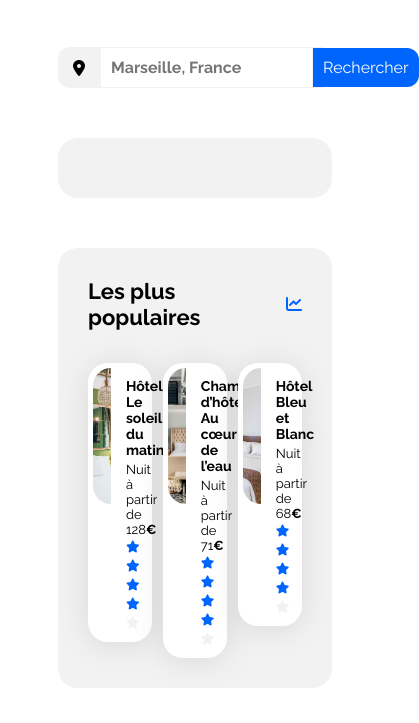
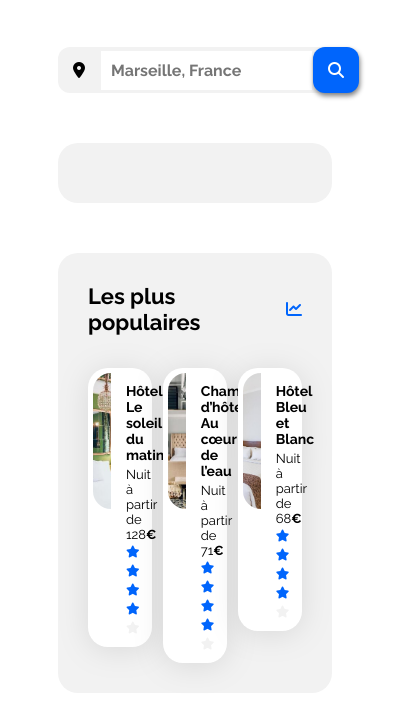
Before and after one commit to TheGeeKing/oc-2-bookie, a plain HTML site: page index.html in a window 390 px wide. Shown: the part 121-844 px from the top of the page, 419 px wide, since content can reach past the window. Drawn offline with Linux system fonts and the light colour scheme.

Commit message:
responsive search bar + shadow

```diff
--- a/css/style.css
+++ b/css/style.css
@@ -140,7 +140,7 @@ a {
 
 .recherche input {
   border: none;
-  background-color: #ffffff;
+  background-color: white;
   color: black;
   font-size: 16px;
   padding: 10px;
@@ -152,10 +152,30 @@ a {
 .recherche button {
   background-color: var(--main-color);
   border: none;
-  color: #ffffff;
+  color: white;
   font-size: 16px;
   padding: 10px;
   border-radius: 0 0.75rem 0.75rem 0;
+}
+
+.recherche .fa-magnifying-glass {
+  display: none;
+}
+
+@media (max-width: 768px) {
+  .recherche .fa-magnifying-glass {
+    display: block;
+    background-color: var(--main-color);
+    /* gray shadow beneath the button */
+    box-shadow: 1px 3px 5px gray;
+    padding: 15px;
+    border-radius: 0.75rem;
+    color: white;
+  }
+
+  .recherche button {
+    display: none;
+  }
 }
 
 /****** Hebergements And Populaires ***********/
--- a/index.html
+++ b/index.html
@@ -29,6 +29,7 @@
                 <i class="fa-solid fa-location-dot"></i>
                 <input type="text" placeholder="Marseille, France">
                 <button type="submit">Rechercher</button>
+                <i class="fa-solid fa-magnifying-glass"></i>
             </form>
             <div class="hebergements-and-populaires">
                 <section class="hebergements">
```
